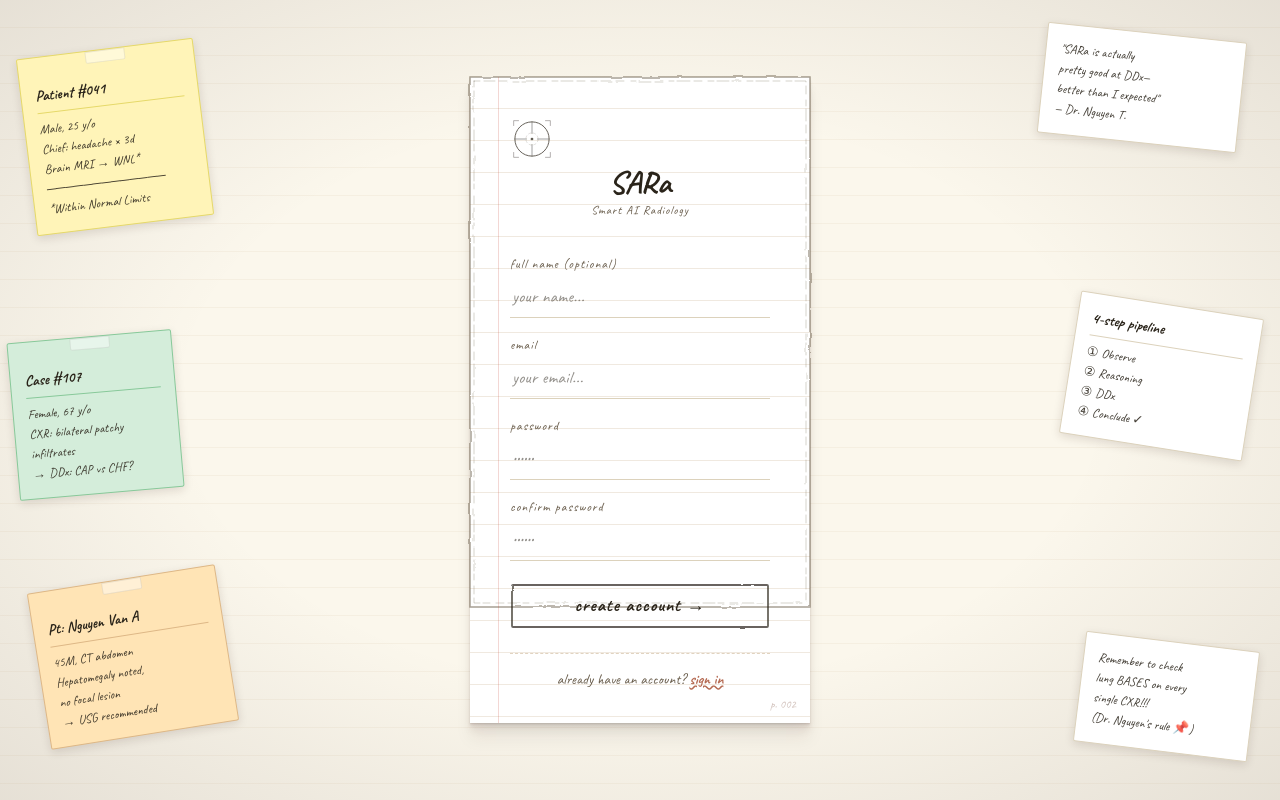
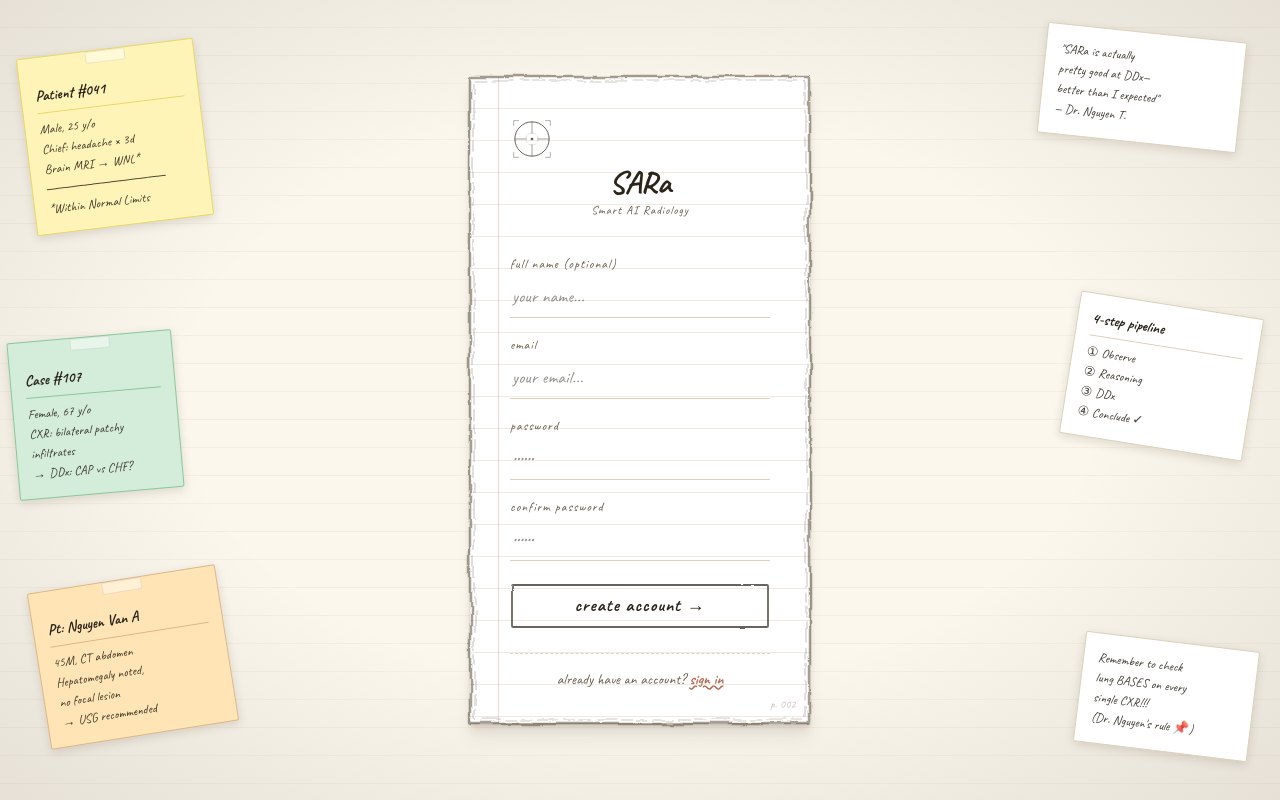
Before and after one commit to m1nhb1ee/SARa, a React (Vite) app in the folder apps/frontend/: page /register in a window 1280 px wide. Built offline with nearby package versions, Linux system fonts and the light colour scheme; no server answers; a web font is replaced by a local one.

Commit message:
fix frontend

```diff
--- a/apps/frontend/src/app/pages/RegisterPage.tsx
+++ b/apps/frontend/src/app/pages/RegisterPage.tsx
@@ -2,6 +2,7 @@ import { useState } from 'react';
 import { useNavigate, Link } from 'react-router';
 import { CheckCircle2 } from 'lucide-react';
 import { BrainLogo } from '@/app/components/shared/BrainLogo';
+import { SketchBorder } from '@/app/components/shared/SketchBorder';
 
 const NOTES = [
   { id: 1, style: { top: '6%', left: '2%', width: 178, rotate: -7 }, tone: 'var(--bg-highlight)', border: '#E6D96A',
@@ -47,22 +48,6 @@ function MedNote({ n }: { n: typeof NOTES[0] }) {
         <div key={i} style={{ fontFamily: "'Caveat', cursive", fontSize: 13, color: 'var(--ink)', lineHeight: 1.55, opacity: 0.88 }}>{line || ' '}</div>
       ))}
     </div>
-  );
-}
-
-function SketchRect({ w, h }: { w: number; h: number }) {
-  const o = 4;
-  return (
-    <svg width={w + 20} height={h + 20} style={{ position: 'absolute', top: -10, left: -10, pointerEvents: 'none', overflow: 'visible' }}>
-      <filter id="pencil2">
-        <feTurbulence type="fractalNoise" baseFrequency="0.04" numOctaves="5" seed="3" result="noise" />
-        <feDisplacementMap in="SourceGraphic" in2="noise" scale="2.5" xChannelSelector="R" yChannelSelector="G" />
-      </filter>
-      <g filter="url(#pencil2)">
-        <rect x={10} y={10} width={w} height={h} fill="none" stroke="var(--ink-secondary)" strokeWidth="1.5" strokeLinecap="round" opacity="0.6" />
-        <rect x={10 + o} y={10 + o} width={w - o * 2} height={h - o * 2} fill="none" stroke="var(--ink-secondary)" strokeWidth="0.8" strokeLinecap="round" strokeDasharray="6 3 12 4 8 6" opacity="0.35" />
-      </g>
-    </svg>
   );
 }
 
@@ -141,7 +126,7 @@ export function RegisterPage() {
         backgroundImage: 'repeating-linear-gradient(transparent, transparent 31px, rgba(196,168,130,0.25) 31px, rgba(196,168,130,0.25) 32px)',
         backgroundSize: '100% 32px',
       }}>
-        <SketchRect w={W} h={H} />
+        <SketchBorder id="register-sheet" color="var(--ink-secondary)" opacity={0.6} />
         <div style={{ position: 'absolute', left: 28, top: 0, bottom: 0, width: 1, backgroundColor: 'rgba(192,57,43,0.2)', pointerEvents: 'none' }} />
 
         {/* Header */}
```
Also changed, not shown: 1 other file (tests, documents, lock files or other folders).
